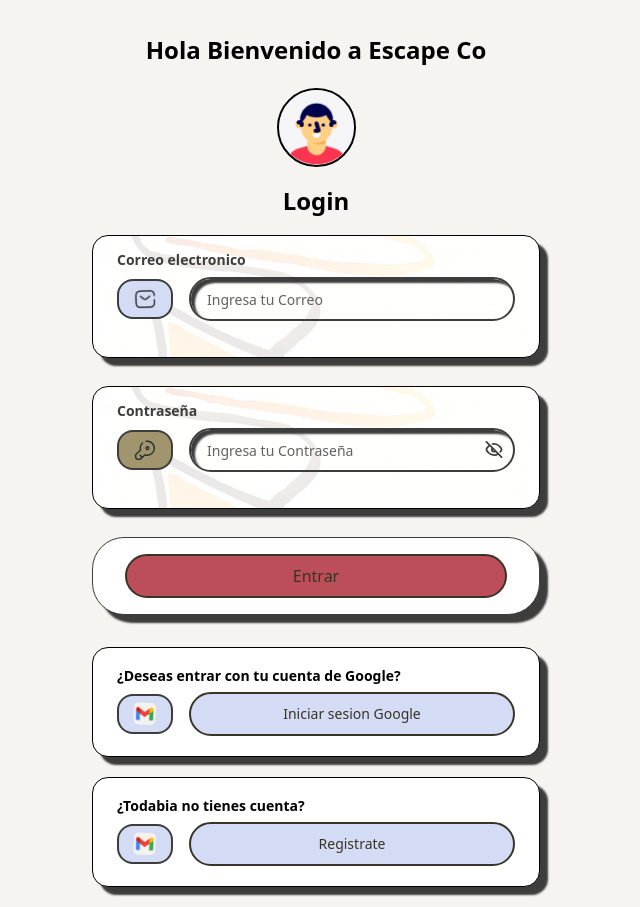
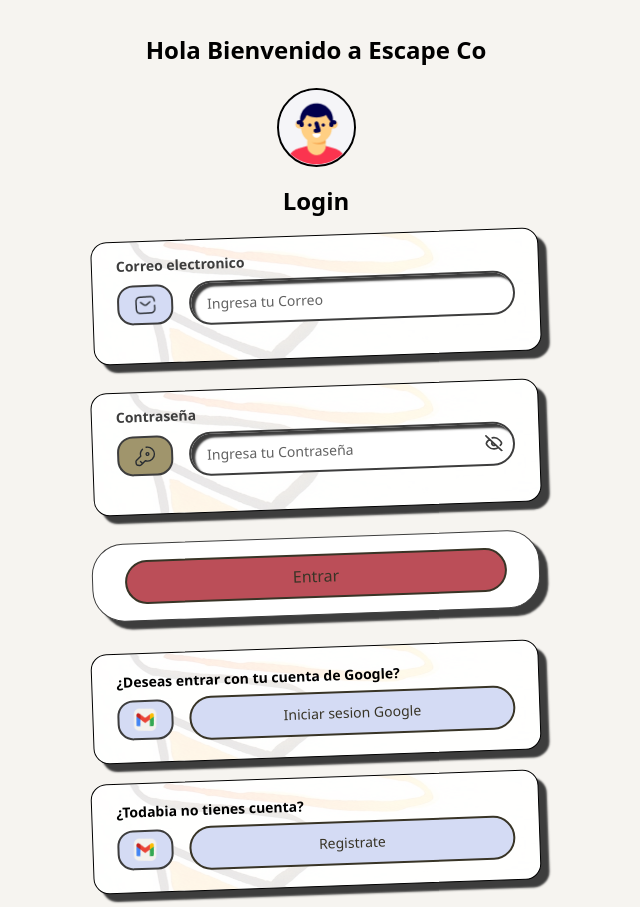
Before and after one commit to No-Country-simulation/s18-01-ft-react, a React (Vite) app in the folder client/: page /signin in a window 1280 px wide. Shown: the whole page, without its empty margins (324-964 px from the left). Built offline with nearby package versions, Linux system fonts and the light colour scheme.

Commit message:
fix: add rotate on form fields

```diff
--- a/client/src/components/ButtonBox/ButtonBox.jsx
+++ b/client/src/components/ButtonBox/ButtonBox.jsx
@@ -10,7 +10,7 @@ export default function ButtonBox({
   ...props
 }) {
   return (
-    <div className="brutalism-box relative w-full max-w-md rounded-2xl border-black px-6 py-5 text-sm font-normal leading-4 before:absolute before:inset-0 before:-z-10 before:rounded-2xl before:bg-field-img before:opacity-10 before:content-['']">
+    <div className="brutalism-box relative w-full max-w-md -rotate-2 rounded-2xl border-black px-6 py-5 text-sm font-normal leading-4 before:absolute before:inset-0 before:-z-10 before:rounded-2xl before:bg-field-img before:opacity-10 before:content-['']">
       <div className="font-semibold">{boxText}</div>
       <div className="relative mt-2 flex items-center space-x-4">
         <IconBox icon={gmail} color={color} />
--- a/client/src/components/FormComponent/FormComponent.jsx
+++ b/client/src/components/FormComponent/FormComponent.jsx
@@ -28,7 +28,7 @@ export default function FormComponent({
           error={errors?.[field.name.replace(/Field$/, '')]}
         />
       ))}
-      <div className="brutalism-box w-full max-w-md rounded-4xl px-8 py-4">
+      <div className="brutalism-box w-full max-w-md -rotate-2 rounded-4xl px-8 py-4">
         <Button
           type="submit"
           size="full"
--- a/client/src/components/FormField/FormField.jsx
+++ b/client/src/components/FormField/FormField.jsx
@@ -5,7 +5,7 @@ import EyeButton from '../EyeButton/EyeButton';
 import IconBox from '../IconBox/IconBox';
 
 const formFieldCVA = cva(
-  'no-outline shadow-inset-small border-neutral-1000 relative mt-px h-11 w-full rounded-4xl border-2 border-solid bg-transparent px-4 text-sm text-black transition-all duration-300 ease-in-out placeholder:text-neutral-800 focus:border-neutral-700',
+  'no-outline shadow-inset-small border-neutral-1000 relative mt-px h-11 w-full rounded-4xl border-2 border-solid bg-white px-4 text-sm text-black transition-all duration-300 ease-in-out placeholder:text-neutral-800 focus:border-neutral-700',
   {
     variants: {
       password: {
@@ -36,7 +36,7 @@ const FormField = forwardRef(function FormField(
   return (
     <label
       htmlFor={defaultID}
-      className='brutalism-box before:bg-field-img-size relative z-10 w-full max-w-md rounded-2xl border-black px-6 pb-9 pt-4 text-sm font-normal leading-4 text-neutral-1000 before:absolute before:inset-0 before:-z-10 before:rounded-2xl before:bg-field-img before:opacity-10 before:content-[""]'>
+      className='brutalism-box before:bg-field-img-size relative z-10 w-full max-w-md -rotate-2 rounded-2xl border-black px-6 pb-9 pt-4 text-sm font-normal leading-4 text-neutral-1000 before:absolute before:inset-0 before:-z-10 before:rounded-2xl before:bg-field-img before:opacity-10 before:content-[""]'>
       <div className="font-semibold">{label}</div>
       <div className="relative mt-2 flex items-center space-x-4">
         {icon ? <IconBox icon={icon} color={iconColor} /> : ''}
```
